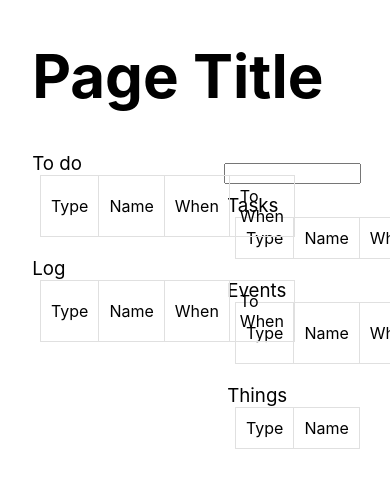
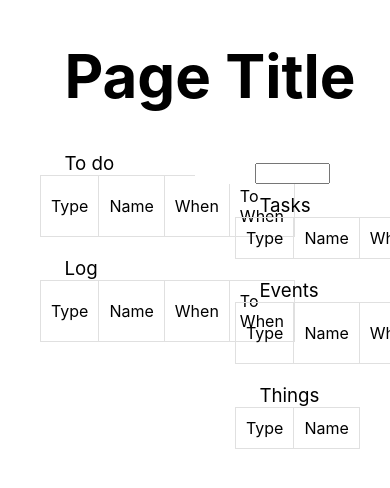
Before and after one commit to alecchendev/personal-organization-app, a React app: page / in a window 390 px wide. Shown: the top 488 px of the page. Built offline with nearby package versions, Linux system fonts and the light colour scheme.

Commit message:
Touch up styling to make more responsive for different viewport sizes

```diff
--- a/src/index.css
+++ b/src/index.css
@@ -14,19 +14,36 @@ code {
 
 /* my style */
 
+/* variables */
+:root {
+  --checkbox-width: 20px;
+  --table-width: 75%;
+}
+
 /* general layout */
+.pageContainer {
+  display: flex;
+  flex-direction: column;
+}
+
+.entrySystemContainer {
+  display: flex;
+  flex-direction: row-reverse;
+  justify-content: space-evenly;
+}
+
 .formTableContainer {
-  width: 50%;
-  float: right;
+  display: flex;
+  flex-direction: column;
 }
 
 .tableContainer2 {
-  width: 50%;
-  float: left;
+  display: flex;
+  flex-direction: column;
 }
 
 .pageTitle {
-  margin-left: 8.25%;
+  margin-left: calc(var(--checkbox-width) * 2 + (100% - var(--table-width)) / 4);
   font-size: 30px;
 }
 
@@ -38,7 +55,7 @@ form {
 }
 
 input {
-  width: 65.75%;
+  width: calc(var(--checkbox-width) * 4 * -1 + var(--table-width));
 }
 
 input:focus {
@@ -46,16 +63,23 @@ input:focus {
 }
 
 /* tables */
+.tableContainer {
+  display: flex;
+  flex-direction: column;
+  justify-content: flex-start;
+  width: 50vw;
+}
+
 .tableTitle {
   text-align: left;
-  margin: 0px 0px 0px 16.5%;
+  margin: 0px 0px 0px calc(var(--checkbox-width) * 2 + (100% - var(--table-width)) / 2);
   font-weight: normal;
 }
 
 table {
   margin: auto;
   margin-bottom: 20px;
-  width: 75%;
+  width: var(--table-width);
   text-align: left;
   border-collapse: collapse;
 }
@@ -69,7 +93,7 @@ th, td {
 /* checkboxes */
 .checkboxContainer, .deleteContainer {
   border: 0px;
-  width: 20px;
+  width: var(--checkbox-width);
 }
 
 .checkbox, .deletebox {
--- a/src/index.js
+++ b/src/index.js
@@ -174,7 +174,7 @@ class Table extends React.Component {
     }
 
     return (
-      <div>
+      <div className="tableContainer">
         <h3 className="tableTitle">{this.props.title}</h3>
         <table>
           <tbody>
@@ -277,7 +277,7 @@ class EntrySystem extends React.Component {
       checked: true
     }
     return (
-      <div className="entrySystem">
+      <div className="entrySystemContainer">
         <div className="formTableContainer">
           <Input value={this.state.inputValue} handleChange={this.handleChange} handleSubmit={this.handleSubmit} />
           <Table title={"Tasks"} columnHeaders={["Type", "Name", "When"]} values={["type", "name", "when"]} entries={this.state.entries} type={"task"} filter={taskFilter} onClick={this.handleClick} onDelete={this.handleDelete} />
@@ -301,7 +301,7 @@ class Page extends React.Component {
 
   render() {
     return (
-      <div>
+      <div className="pageContainer">
         <div className="pageTitle">
           <h1>Page Title</h1>
         </div>
```
Lines whose indentation alone changed are shown as unchanged.
